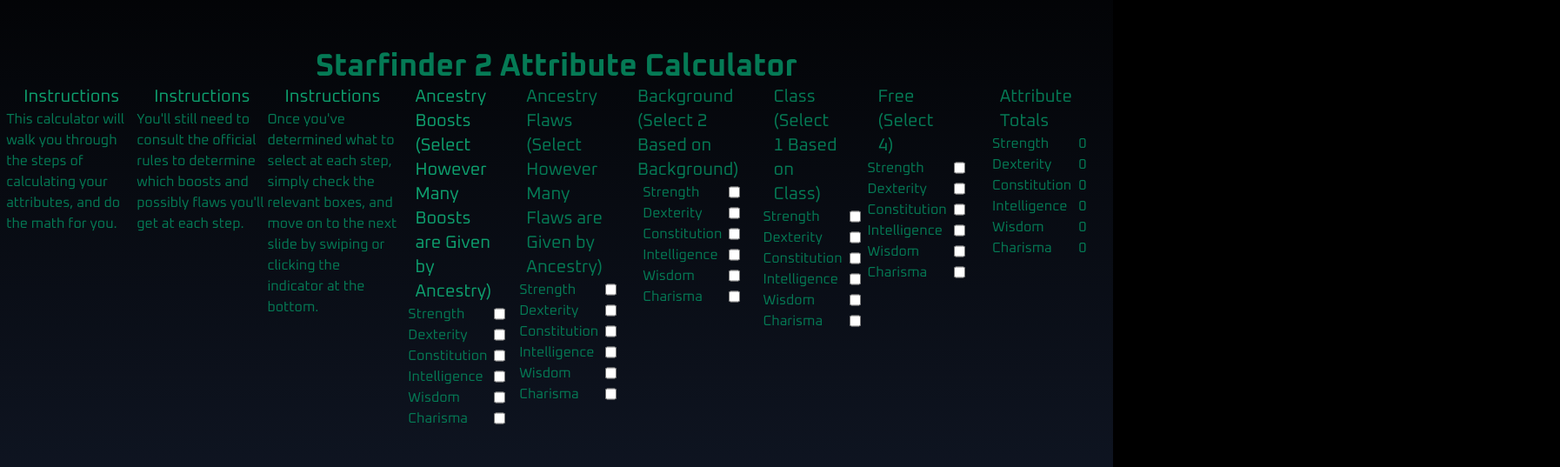
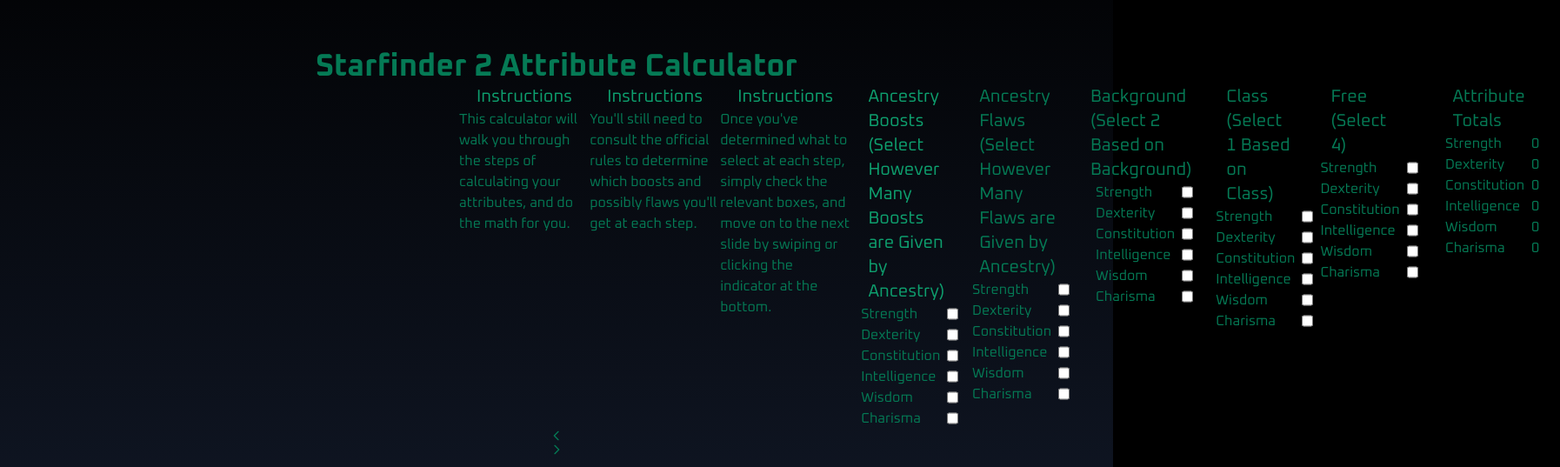
Before and after one commit to alecfharris/sf2-attribute-calculator, a Next.js app: page / in a window 1280 px wide. Shown: the part 135-672 px from the top of the page at 87% size, 1794 px wide, since content can reach past the window. Built offline with nearby package versions, Linux system fonts and the light colour scheme.

Commit message:
Updated left and right control UI

```diff
--- a/app/page.tsx
+++ b/app/page.tsx
@@ -14,7 +14,7 @@
   return (
     <main className="flex min-h-screen flex-col items-center p-24 bg-gradient-to-b from-black to-gray-900 font-oxanium">
       <h1 className="text-4xl font-bold pt-24 flex items-center justify-center">Starfinder 2 Attribute Calculator</h1>
-        <Carousel className="h-96" slide={false} indicators={true} leftControl={true} rightControl={true}>
+        <Carousel className="h-96 w-96 px-20" slide={false} indicators={true} leftControl={false} rightControl={false}>
         <div className="flex flex-col items-center">
         <label className="flex flex-row items-center text-xl px-5 text-green-500">Instructions</label>
         <p>This calculator will walk you through the steps of calculating your attributes, and do the math for you.</p>
```
